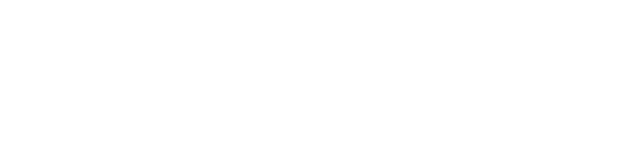
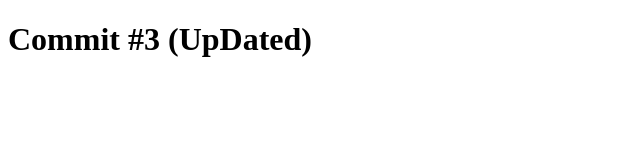
Before and after one commit to AlexandrKucenko/firstprojectgit, a plain HTML site: page index.html in a window 1280 px wide. Shown: the whole page, without its empty margins (0-640 px from the left). Drawn offline with Linux system fonts and the light colour scheme.

Commit message:
Commit #3

```diff
--- a/index.html
+++ b/index.html
@@ -5,6 +5,6 @@
     <title>My first page title!)</title>
   </head>
   <body>
-
+    <h1>Commit #3 (UpDated)</h1>
   </body>
 </html>
```
